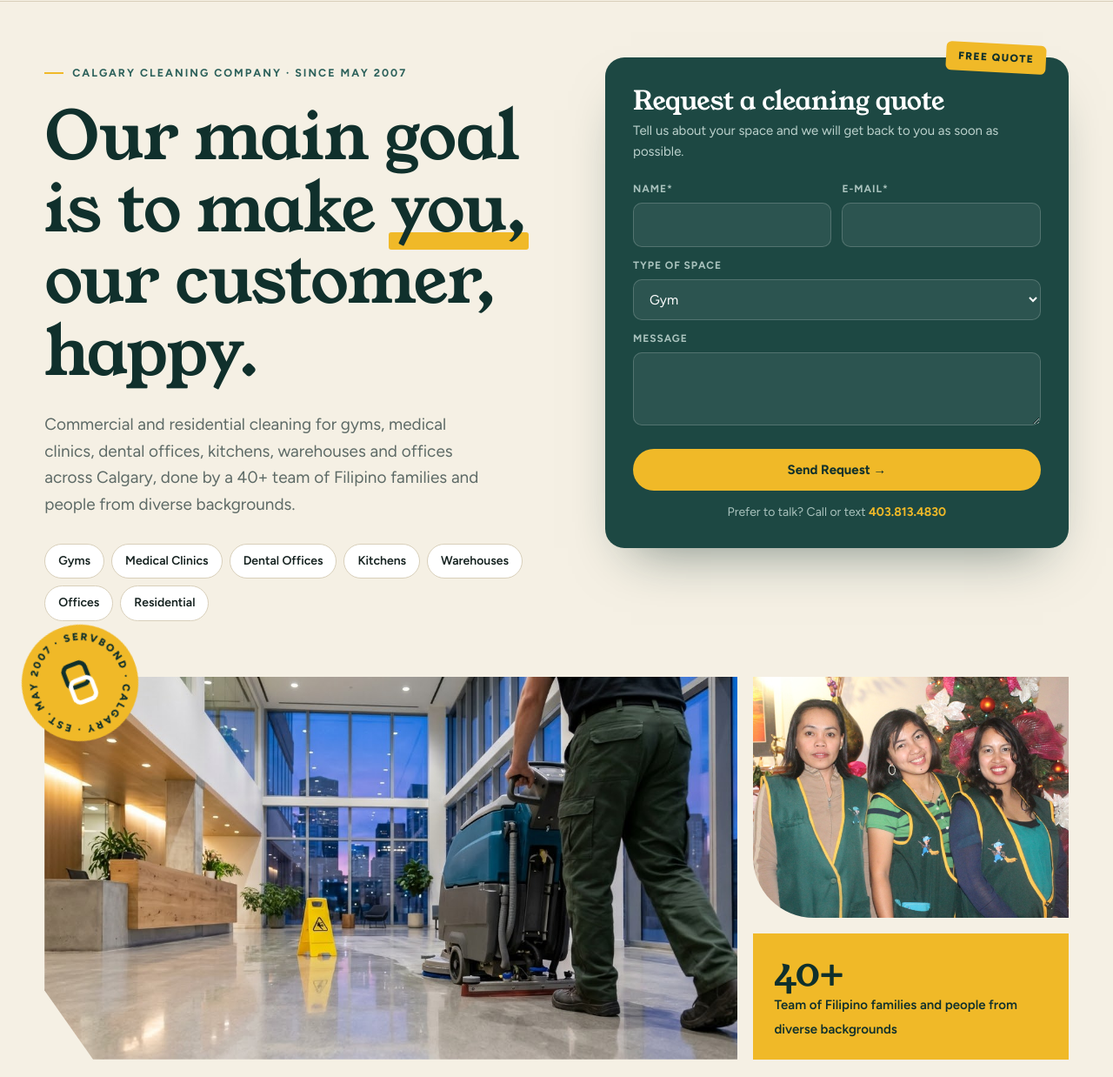
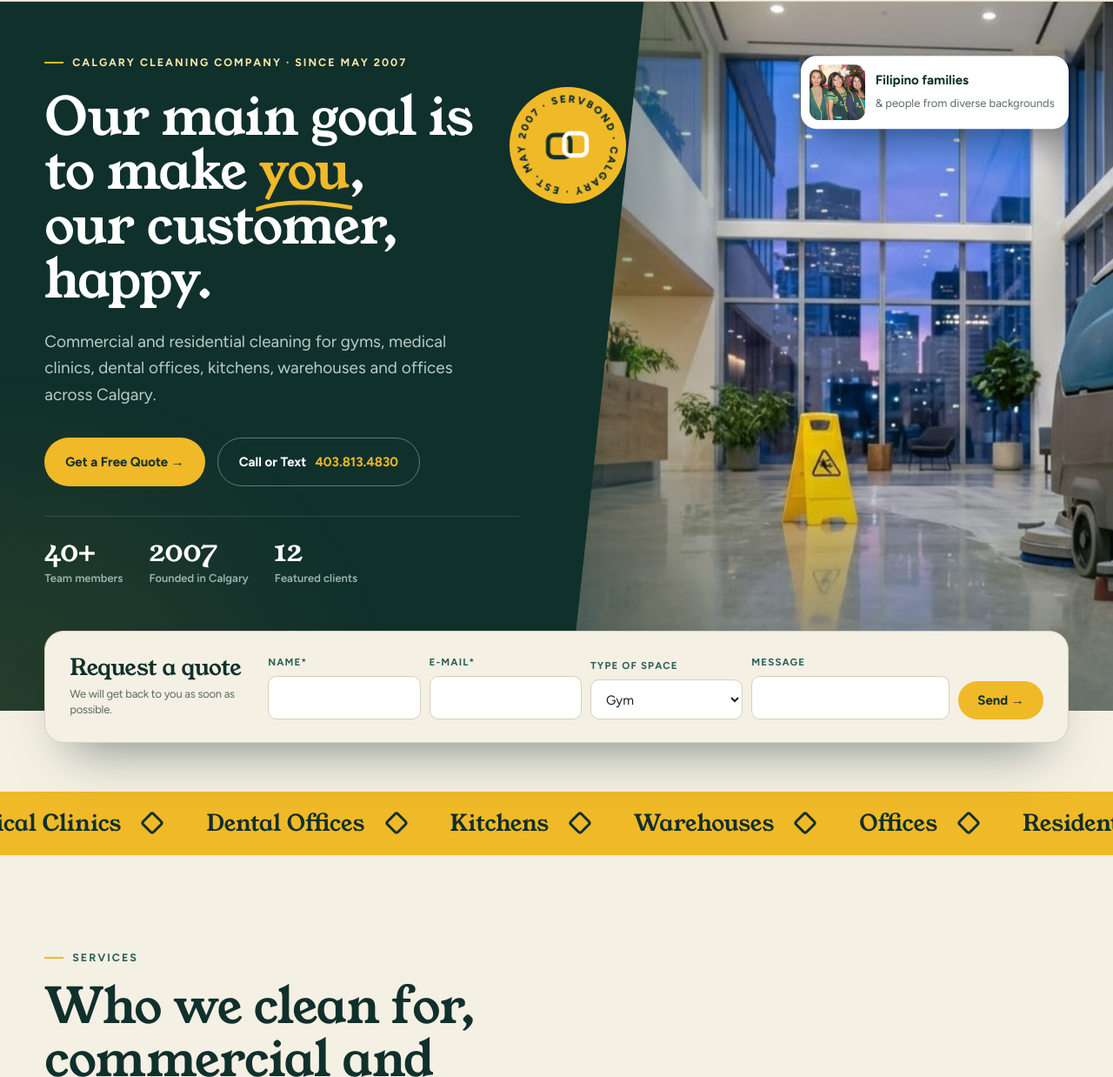
Before and after one commit to dallaswebagency/Servbond, a plain HTML site: page index.html in a window 1280 px wide. Shown: the part 117-1355 px from the top of the page at 87% size. Drawn offline with Linux system fonts and the light colour scheme.

Commit message:
Redesign hero, add quote bar and ticker, replace map embed with location panel
Co-Authored-By: Claude Opus 5.5 <noreply@anthropic.com>
Claude-Session: https://claude.ai/code/session_017Li8CKF4KGz45DkcpeM1wv

```diff
--- a/index.html
+++ b/index.html
@@ -54,48 +54,58 @@ nav a:hover::after,nav a.on::after{width:100%}
 .burger span{display:block;height:2px;background:var(--ink);margin:6px 8px}
 
 /* ===== Hero ===== */
-.hero{padding:64px 0 0;position:relative;overflow:hidden}
-.hero-grid{display:grid;grid-template-columns:1.05fr .95fr;gap:56px;align-items:start}
-.hero h1{font-size:clamp(44px,6vw,84px);color:var(--green-deep);margin:22px 0 26px}
-.hero h1 em{font-style:normal;position:relative;white-space:nowrap}
-.hero h1 em::after{content:"";position:absolute;left:-2%;right:-2%;bottom:.08em;height:.26em;background:var(--gold);z-index:-1;border-radius:3px}
-.hero p.lead{font-size:19px;color:var(--mute);max-width:520px}
-.hero-tags{display:flex;flex-wrap:wrap;gap:8px;margin:30px 0 0;max-width:560px}
-.hero-tags a{font-size:14px;font-weight:600;padding:8px 15px;border:1px solid var(--line);border-radius:999px;background:#fff;transition:.2s}
-.hero-tags a:hover{border-color:var(--green);background:var(--green);color:#fff}
-
-/* quote card */
-.quote{background:var(--green);color:#fff;border-radius:22px;padding:34px 32px 30px;position:relative;box-shadow:0 30px 60px -30px rgba(16,48,44,.55)}
-.quote h3{font-size:30px;margin-bottom:6px}
-.quote p.s{color:#bcd2cd;font-size:15px;margin-bottom:22px}
-.quote .ticket{position:absolute;top:-16px;right:26px;background:var(--gold);color:var(--green-deep);font-size:12px;font-weight:800;letter-spacing:.12em;text-transform:uppercase;padding:7px 14px;border-radius:6px;transform:rotate(3deg)}
-.f-row{display:grid;grid-template-columns:1fr 1fr;gap:12px}
-.field{margin-bottom:12px}
-.field label{display:block;font-size:12px;font-weight:700;letter-spacing:.08em;text-transform:uppercase;color:#a9c2bd;margin-bottom:6px}
-.field input,.field select,.field textarea{width:100%;font:inherit;font-size:15.5px;color:#fff;background:rgba(255,255,255,.07);border:1px solid rgba(255,255,255,.18);border-radius:10px;padding:12px 14px;outline:none;transition:.2s}
-.field select option{color:var(--ink)}
-.field input:focus,.field select:focus,.field textarea:focus{border-color:var(--gold);background:rgba(255,255,255,.12)}
-.field textarea{resize:vertical;min-height:84px}
-.quote .btn{width:100%;justify-content:center;margin-top:6px}
-.quote .or{text-align:center;font-size:14px;color:#a9c2bd;margin-top:14px}
-.quote .or a{color:var(--gold);font-weight:700}
-.form-ok{display:none;background:rgba(240,185,40,.15);border:1px solid var(--gold);padding:12px;border-radius:10px;margin-top:12px;font-size:14.5px}
-
-/* hero photo band */
-.hero-band{margin-top:64px;position:relative;display:grid;grid-template-columns:2.2fr 1fr;gap:18px}
-.hb-main{position:relative;height:440px;clip-path:polygon(0 0,100% 0,100% 100%,7% 100%,0 82%);overflow:hidden;border-radius:0}
-.hb-main img{width:100%;height:100%;object-fit:cover;object-position:center 60%}
-.hb-side{display:grid;grid-template-rows:1fr auto;gap:18px}
-.hb-side .ph{overflow:hidden;border-radius:0 0 0 70px}
-.hb-side .ph img{width:100%;height:100%;object-fit:cover;object-position:center 30%}
-.hb-cap{background:var(--gold);padding:22px 24px;color:var(--green-deep)}
-.hb-cap b{font-family:var(--serif);font-weight:400;font-size:46px;line-height:1;display:block}
-.hb-cap span{font-weight:600;font-size:15px}
-.stamp{position:absolute;left:-28px;top:-62px;width:138px;height:138px;z-index:3;animation:spin 26s linear infinite}
+.hero{background:var(--green-deep);color:#e7efed;position:relative;overflow:hidden}
+.hero::after{content:"";position:absolute;inset:0;background:radial-gradient(60% 80% at 0% 100%,rgba(240,185,40,.10),transparent 60%);pointer-events:none}
+.hero-grid{display:grid;grid-template-columns:1.02fr .98fr;min-height:calc(100vh - 118px);max-height:860px}
+.hero-copy{padding:60px 56px 140px max(4vw,calc((100vw - 1240px)/2));position:relative;z-index:2;display:flex;flex-direction:column;justify-content:center}
+.hero .eyebrow{color:var(--gold-soft)}
+.hero h1{font-size:clamp(42px,4.7vw,76px);color:#fff;margin:22px 0 24px;line-height:1.04}
+.hero h1 .w{display:inline-block;opacity:0;transform:translateY(40px);animation:rise .9s cubic-bezier(.2,.8,.2,1) forwards}
+.hero h1 em{font-style:normal;color:var(--gold);position:relative}
+.hero h1 em svg{position:absolute;left:-4%;bottom:-.12em;width:108%;height:.32em;overflow:visible}
+.hero h1 em path{stroke:var(--gold);stroke-width:5;fill:none;stroke-linecap:round;stroke-dasharray:240;stroke-dashoffset:240;animation:draw 1s 1.1s ease forwards}
+@keyframes rise{to{opacity:1;transform:none}}
+@keyframes draw{to{stroke-dashoffset:0}}
+.hero p.lead{font-size:19px;color:#b9cdc8;max-width:520px;opacity:0;animation:rise .9s .7s forwards}
+.hero-ctas{display:flex;gap:14px;flex-wrap:wrap;margin-top:34px;opacity:0;animation:rise .9s .85s forwards}
+.btn-ghost{color:#fff;border:1.5px solid rgba(255,255,255,.35)}
+.btn-ghost:hover{border-color:var(--gold);color:var(--gold)}
+.btn-ghost b{color:var(--gold)}
+.hero-proof{display:flex;gap:30px;margin-top:34px;padding-top:22px;border-top:1px solid rgba(255,255,255,.12);opacity:0;animation:rise .9s 1s forwards;flex-wrap:wrap}
+.hero-proof div b{display:block;font-family:var(--serif);font-weight:400;font-size:34px;color:#fff;line-height:1}
+.hero-proof div span{font-size:13px;color:#9db6b0;font-weight:600}
+.hero-media{position:relative;clip-path:polygon(14% 0,100% 0,100% 100%,0 100%);overflow:hidden}
+.hero-media>img{position:absolute;inset:0;width:100%;height:100%;object-fit:cover;object-position:38% 55%;animation:kb 24s ease-in-out infinite alternate}
+@keyframes kb{from{transform:scale(1.02)}to{transform:scale(1.08)}}
+.hero-media::after{content:"";position:absolute;inset:0;background:linear-gradient(90deg,rgba(16,48,44,.55),transparent 35%),linear-gradient(0deg,rgba(16,48,44,.45),transparent 40%)}
+.team-card{position:absolute;right:max(4vw,calc((100vw - 1240px)/2));top:64px;z-index:3;background:#fff;border-radius:18px;padding:10px 16px 10px 10px;display:flex;gap:12px;align-items:center;box-shadow:0 24px 40px -18px rgba(0,0,0,.45);animation:float 6s ease-in-out infinite}
+.team-card img{width:64px;height:64px;border-radius:12px;object-fit:cover;object-position:center 25%}
+.team-card b{display:block;font-size:15px;color:var(--green-deep)}
+.team-card span{font-size:13px;color:var(--mute)}
+@keyframes float{50%{transform:translateY(-8px)}}
+.stamp{position:absolute;left:calc(51% - 69px);top:96px;width:138px;height:138px;z-index:4}
+.stamp g{transform-origin:70px 70px;animation:spin 26s linear infinite}
 @keyframes spin{to{transform:rotate(360deg)}}
+/* quote bar */
+.qbar-wrap{position:relative;z-index:5;margin-top:-92px}
+.qbar{background:var(--paper);border-radius:22px;box-shadow:0 34px 60px -30px rgba(16,48,44,.55);padding:26px 28px;display:grid;grid-template-columns:200px 1fr;gap:28px;align-items:center;border:1px solid var(--line)}
+.qbar h3{font-size:26px;color:var(--green-deep);line-height:1.1}
+.qbar h3 small{display:block;font-family:var(--sans);font-size:13px;color:var(--mute);margin-top:6px;line-height:1.4}
+.qfields{display:grid;grid-template-columns:1fr 1fr 1fr 1.3fr auto;gap:10px;align-items:end}
+.qbar label{display:block;font-size:11.5px;font-weight:700;letter-spacing:.1em;text-transform:uppercase;color:var(--green-2);margin-bottom:6px}
+.qbar input,.qbar select{width:100%;font:inherit;font-size:15px;color:var(--ink);background:#fff;border:1px solid var(--line);border-radius:10px;padding:12px 13px;outline:none;transition:.2s}
+.qbar input:focus,.qbar select:focus{border-color:var(--green)}
+.qbar .btn{padding:13px 22px;white-space:nowrap}
+.form-ok{display:none;grid-column:1/-1;background:var(--gold-soft);border-radius:10px;padding:12px 14px;font-size:14.5px;color:var(--green-deep);font-weight:600}
+/* marquee */
+.ticker{background:var(--gold);color:var(--green-deep);overflow:hidden;white-space:nowrap;padding:16px 0;margin-top:56px}
+.ticker .track{display:inline-flex;animation:tick 32s linear infinite}
+.ticker span{font-family:var(--serif);font-size:26px;padding:0 26px;display:inline-flex;align-items:center;gap:26px}
+.ticker span::after{content:"";width:14px;height:14px;border:3px solid var(--green-deep);border-radius:4px;transform:rotate(45deg)}
+@keyframes tick{to{transform:translateX(-50%)}}
 
 /* ===== Sector index ===== */
-.sectors{padding:120px 0 110px}
+.sectors{padding:100px 0 110px}
 .sec-head{display:flex;justify-content:space-between;align-items:end;gap:40px;margin-bottom:46px;flex-wrap:wrap}
 .sec-head h2{font-size:clamp(36px,4.4vw,58px);max-width:640px;margin-top:16px;color:var(--green-deep)}
 .sec-head p{max-width:380px;color:var(--mute)}
@@ -200,8 +210,14 @@ nav a:hover::after,nav a.on::after{width:100%}
 .v-call small{display:block;font-size:12px;letter-spacing:.14em;text-transform:uppercase;color:#a9c2bd;margin-bottom:6px}
 .v-addr{margin-top:28px;font-size:16px;color:#cfdcd8;display:flex;gap:12px}
 .v-addr svg{flex:none;width:22px;height:22px;stroke:var(--gold);fill:none;stroke-width:1.8;margin-top:2px}
-.v-map{min-height:520px;position:relative}
-.v-map iframe{position:absolute;inset:0;width:100%;height:100%;border:0;filter:grayscale(.35) contrast(1.05)}
+.v-map{min-height:520px;position:relative;overflow:hidden}
+.v-map>img{position:absolute;inset:0;width:100%;height:100%;object-fit:cover}
+.v-map::after{content:"";position:absolute;inset:0;background:linear-gradient(0deg,rgba(16,48,44,.7),transparent 55%)}
+.pin{position:absolute;left:28px;right:28px;bottom:28px;z-index:2;background:var(--paper);border-radius:18px;padding:22px 24px;display:flex;align-items:center;gap:18px;justify-content:space-between;flex-wrap:wrap}
+.pin small{display:block;font-size:11.5px;font-weight:700;letter-spacing:.14em;text-transform:uppercase;color:var(--green-2);margin-bottom:4px}
+.pin b{font-size:16px;color:var(--ink);font-weight:600;line-height:1.4}
+.pin .btn{padding:12px 18px;background:var(--green);color:#fff}
+.pin .btn:hover{background:var(--green-deep)}
 
 /* ===== Footer ===== */
 footer{background:var(--green-deep);color:#a9c2bd;padding:80px 0 0}
@@ -223,6 +239,14 @@ footer ul a:hover{color:#fff}
 /* ===== Responsive ===== */
 @media(max-width:1060px){
   .hero-grid,.story-grid,.index,.visit-grid{grid-template-columns:1fr}
+  .hero-grid{max-height:none;min-height:0}
+  .hero-copy{padding:64px 4vw 70px}
+  .hero-media{height:440px;clip-path:polygon(0 8%,100% 0,100% 100%,0 100%)}
+  .stamp{left:auto;right:6vw;top:auto;bottom:400px;width:110px;height:110px}
+  .team-card{top:auto;bottom:130px;right:4vw}
+  .qbar{grid-template-columns:1fr}
+  .qfields{grid-template-columns:1fr 1fr}
+  .qfields .btn{grid-column:1/-1;justify-content:center}
   .viewer{display:none}
   .story-grid{gap:60px}
   .f-top{grid-template-columns:1fr 1fr}
@@ -235,13 +259,15 @@ footer ul a:hover{color:#fff}
   .burger{display:block}
   nav.open{display:block;position:absolute;top:78px;left:0;right:0;background:var(--paper);border-bottom:1px solid var(--line);padding:18px 4vw}
   nav.open ul{flex-direction:column;gap:14px}
-  .hero-band{grid-template-columns:1fr}
-  .hb-main{height:300px}
-  .hb-side{grid-template-columns:1fr 1fr;grid-template-rows:auto}
-  .stamp{width:100px;height:100px;left:auto;right:10px;top:-50px}
   .feat{grid-auto-rows:120px}
   .t1,.t2,.t3,.t4,.t5{grid-column:span 12;grid-row:span 2}
-  .f-row{grid-template-columns:1fr}
+  .qfields{grid-template-columns:1fr}
+  .hero-media{height:380px}
+  .stamp{bottom:330px;width:92px;height:92px}
+  .team-card{display:none}
+  .qbar-wrap{margin-top:-44px}
+  .hero-proof{gap:22px}
+  .ticker span{font-size:20px}
   .v-info{padding:40px 26px}
   .strip span+span{margin-left:0}
   .strip .wrap{flex-direction:column;gap:2px}
@@ -283,58 +309,57 @@ footer ul a:hover{color:#fff}
 
 <!-- ===== HERO ===== -->
 <section class="hero">
-  <div class="wrap">
-    <div class="hero-grid">
-      <div class="rv">
-        <span class="eyebrow">Calgary cleaning company · Since May 2007</span>
-        <h1>Our main goal is to make <em>you,</em> our customer, happy.</h1>
-        <p class="lead">Commercial and residential cleaning for gyms, medical clinics, dental offices, kitchens, warehouses and offices across Calgary, done by a 40+ team of Filipino families and people from diverse backgrounds.</p>
-        <div class="hero-tags">
-          <a href="#services" data-go="0">Gyms</a>
-          <a href="#services" data-go="1">Medical Clinics</a>
-          <a href="#services" data-go="2">Dental Offices</a>
-          <a href="#services" data-go="3">Kitchens</a>
-          <a href="#services" data-go="4">Warehouses</a>
-          <a href="#services" data-go="5">Offices</a>
-          <a href="#services" data-go="6">Residential</a>
-        </div>
+  <div class="hero-grid">
+    <div class="hero-copy">
+      <span class="eyebrow">Calgary cleaning company · Since May 2007</span>
+      <h1><span class="w" style="animation-delay:.05s">Our main goal is</span> <span class="w" style="animation-delay:.22s">to make <em>you<svg viewBox="0 0 200 20" preserveAspectRatio="none"><path d="M3 14 C 50 4, 120 4, 197 12"/></svg></em>,</span> <span class="w" style="animation-delay:.39s">our customer,</span> <span class="w" style="animation-delay:.56s">happy.</span></h1>
+      <p class="lead">Commercial and residential cleaning for gyms, medical clinics, dental offices, kitchens, warehouses and offices across Calgary.</p>
+      <div class="hero-ctas">
+        <a href="#quote" class="btn btn-gold">Get a Free Quote →</a>
+        <a href="tel:4038134830" class="btn btn-ghost">Call or Text <b>403.813.4830</b></a>
       </div>
-
-      <form class="quote rv" id="quote" onsubmit="event.preventDefault();this.querySelector('.form-ok').style.display='block';this.reset();">
-        <span class="ticket">Free Quote</span>
-        <h3>Request a cleaning quote</h3>
-        <p class="s">Tell us about your space and we will get back to you as soon as possible.</p>
-        <div class="f-row">
-          <div class="field"><label for="q-name">Name*</label><input id="q-name" required></div>
-          <div class="field"><label for="q-mail">E-mail*</label><input id="q-mail" type="email" required></div>
-        </div>
-        <div class="field"><label for="q-type">Type of space</label>
-          <select id="q-type">
-            <option>Gym</option><option>Medical clinic</option><option>Dental office</option><option>Kitchen</option><option>Warehouse</option><option>Office</option><option>Residential</option>
-          </select>
-        </div>
-        <div class="field"><label for="q-msg">Message</label><textarea id="q-msg"></textarea></div>
-        <button class="btn btn-gold" type="submit">Send Request →</button>
-        <div class="form-ok">Thank you! We will get back to you as soon as possible.</div>
-        <p class="or">Prefer to talk? Call or text <a href="tel:4038134830">403.813.4830</a></p>
-      </form>
-    </div>
-
-    <div class="hero-band rv">
-      <svg class="stamp" viewBox="0 0 140 140" aria-hidden="true">
-        <circle cx="70" cy="70" r="68" fill="#f0b928"/>
-        <defs><path id="c" d="M70,70 m-50,0 a50,50 0 1,1 100,0 a50,50 0 1,1 -100,0"/></defs>
-        <text font-family="Figtree" font-weight="800" font-size="12" fill="#10302c"><textPath href="#c" textLength="306" lengthAdjust="spacing">SERVBOND · CALGARY · EST. MAY 2007 ·</textPath></text>
-        <rect x="47" y="58" width="26" height="26" rx="7" fill="none" stroke="#10302c" stroke-width="5"/><rect x="66" y="56" width="26" height="26" rx="7" fill="none" stroke="#fff" stroke-width="5"/>
-      </svg>
-      <div class="hb-main"><img src="images/hero-commercial-clean.jpg" alt="Commercial lobby floor being scrubbed by a Servbond cleaner"></div>
-      <div class="hb-side">
-        <div class="ph"><img src="images/servbond-team.jpg" alt="Servbond team members in uniform"></div>
-        <div class="hb-cap"><b>40+</b><span>Team of Filipino families and people from diverse backgrounds</span></div>
+      <div class="hero-proof">
+        <div><b>40+</b><span>Team members</span></div>
+        <div><b>2007</b><span>Founded in Calgary</span></div>
+        <div><b>12</b><span>Featured clients</span></div>
       </div>
     </div>
+    <div class="hero-media">
+      <img src="images/hero-commercial-clean.jpg" alt="Commercial lobby floor being scrubbed">
+    </div>
+  </div>
+  <svg class="stamp" viewBox="0 0 140 140" aria-hidden="true">
+    <circle cx="70" cy="70" r="68" fill="#f0b928"/>
+    <defs><path id="c" d="M70,70 m-50,0 a50,50 0 1,1 100,0 a50,50 0 1,1 -100,0"/></defs>
+    <g><text font-family="Figtree" font-weight="800" font-size="12" fill="#10302c"><textPath href="#c" textLength="306" lengthAdjust="spacing">SERVBOND · CALGARY · EST. MAY 2007 ·</textPath></text></g>
+    <rect x="47" y="58" width="26" height="26" rx="7" fill="none" stroke="#10302c" stroke-width="5"/><rect x="66" y="56" width="26" height="26" rx="7" fill="none" stroke="#fff" stroke-width="5"/>
+  </svg>
+  <div class="team-card">
+    <img src="images/servbond-team.jpg" alt="Servbond team members">
+    <div><b>Filipino families</b><span>& people from diverse backgrounds</span></div>
   </div>
 </section>
+
+<div class="qbar-wrap" id="quote">
+  <div class="wrap">
+    <form class="qbar" onsubmit="event.preventDefault();this.querySelector('.form-ok').style.display='block';this.reset();">
+      <h3>Request a quote<small>We will get back to you as soon as possible.</small></h3>
+      <div class="qfields">
+        <div><label for="q-name">Name*</label><input id="q-name" required></div>
+        <div><label for="q-mail">E-mail*</label><input id="q-mail" type="email" required></div>
+        <div><label for="q-type">Type of space</label><select id="q-type"><option>Gym</option><option>Medical clinic</option><option>Dental office</option><option>Kitchen</option><option>Warehouse</option><option>Office</option><option>Residential</option></select></div>
+        <div><label for="q-msg">Message</label><input id="q-msg"></div>
+        <button class="btn btn-gold" type="submit">Send →</button>
+        <div class="form-ok">Thank you! We will get back to you as soon as possible.</div>
+      </div>
+    </form>
+  </div>
+</div>
+
+<div class="ticker" aria-hidden="true"><div class="track">
+  <span>Gyms</span><span>Medical Clinics</span><span>Dental Offices</span><span>Kitchens</span><span>Warehouses</span><span>Offices</span><span>Residential</span>
+  <span>Gyms</span><span>Medical Clinics</span><span>Dental Offices</span><span>Kitchens</span><span>Warehouses</span><span>Offices</span><span>Residential</span>
+</div></div>
 
 <!-- ===== SERVICES INDEX ===== -->
 <section class="sectors" id="services">
@@ -469,7 +494,11 @@ footer ul a:hover{color:#fff}
         </div>
       </div>
       <div class="v-map">
-        <iframe title="Servbond location map" loading="lazy" src="https://maps.google.com/maps?q=4121%2023B%20St%20NE%20Calgary%20AB%20T2E%207V9&z=14&output=embed"></iframe>
+        <img src="images/team-cleaning-kitchen.jpg" alt="Servbond team cleaning a kitchen and dining area" loading="lazy">
+        <div class="pin">
+          <div><small>Find us</small><b>4121 23 B NorthEast, Calgary,<br>Alberta, Canada T2E 7V9</b></div>
+          <a class="btn" href="https://www.google.com/maps/search/?api=1&query=4121+23B+St+NE+Calgary+AB+T2E+7V9" target="_blank" rel="noopener">Open in Google Maps →</a>
+        </div>
       </div>
     </div>
   </div>
```
